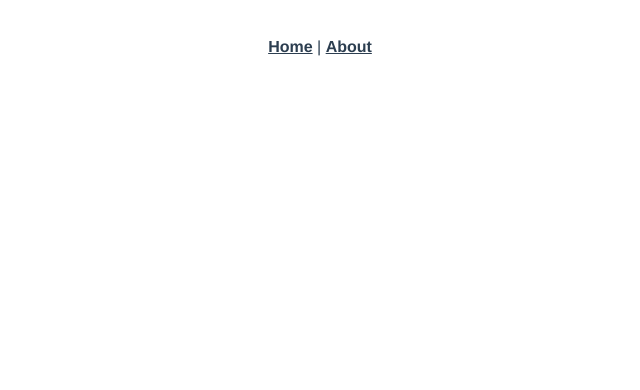
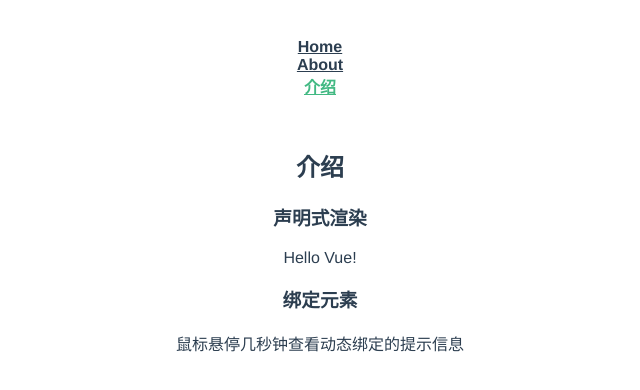
Before and after one commit to likwotsing/vue-study, a Vue app: page /#/introduce in a window 1280 px wide. Shown: the top 390 px of the page, without its empty margins (320-960 px from the left). Built offline with nearby package versions, Linux system fonts and the light colour scheme.

Commit message:
eslint配置, add介绍

```diff
--- a/src/App.vue
+++ b/src/App.vue
@@ -1,8 +1,9 @@
 <template>
   <div id="app">
     <div id="nav">
-      <router-link to="/">Home</router-link> |
+      <router-link to="/">Home</router-link>
       <router-link to="/about">About</router-link>
+      <router-link to="/introduce">介绍</router-link>
     </div>
     <router-view/>
   </div>
@@ -21,6 +22,7 @@
   padding: 30px;
 
   a {
+    display: block;
     font-weight: bold;
     color: #2c3e50;
 
--- a/src/components/HelloWorld.vue
+++ b/src/components/HelloWorld.vue
@@ -37,6 +37,11 @@ export default {
   name: 'HelloWorld',
   props: {
     msg: String
+  },
+  methods: {
+    sayHi() {
+      console.log('hi')
+    }
   }
 }
 </script>
--- /dev/null
+++ b/src/components/Introduce.vue
@@ -0,0 +1,29 @@
+<template>
+  <div>
+    <h2>介绍</h2>
+    <div>
+      <h3>声明式渲染</h3>
+      {{ message }}
+    </div>
+    <div>
+      <h3>绑定元素</h3>
+      <span v-bind:title="message">
+        鼠标悬停几秒钟查看动态绑定的提示信息
+      </span>
+    </div>
+  </div>
+</template>
+
+<script>
+export default {
+  data() {
+    return {
+      message: 'Hello Vue!'
+    }
+  }
+}
+</script>
+
+<style>
+
+</style>
--- a/src/router/index.js
+++ b/src/router/index.js
@@ -1,6 +1,7 @@
 import Vue from 'vue'
 import VueRouter from 'vue-router'
 import Home from '../views/Home.vue'
+import Introduce from '@/components/Introduce.vue'
 
 Vue.use(VueRouter)
 
@@ -17,6 +18,11 @@ const routes = [
     // this generates a separate chunk (about.[hash].js) for this route
     // which is lazy-loaded when the route is visited.
     component: () => import(/* webpackChunkName: "about" */ '../views/About.vue')
+  },
+  {
+    path: '/introduce',
+    name: 'Introduce',
+    component: Introduce
   }
 ]
 
--- /dev/null
+++ b/vue.config.js
@@ -0,0 +1,9 @@
+// vue.config.js
+module.exports = {
+  devServer: {
+    overlay: {
+      warnings: true,
+      errors: true
+    }
+  }
+}
```
Also changed, not shown: .eslintrc.js.
